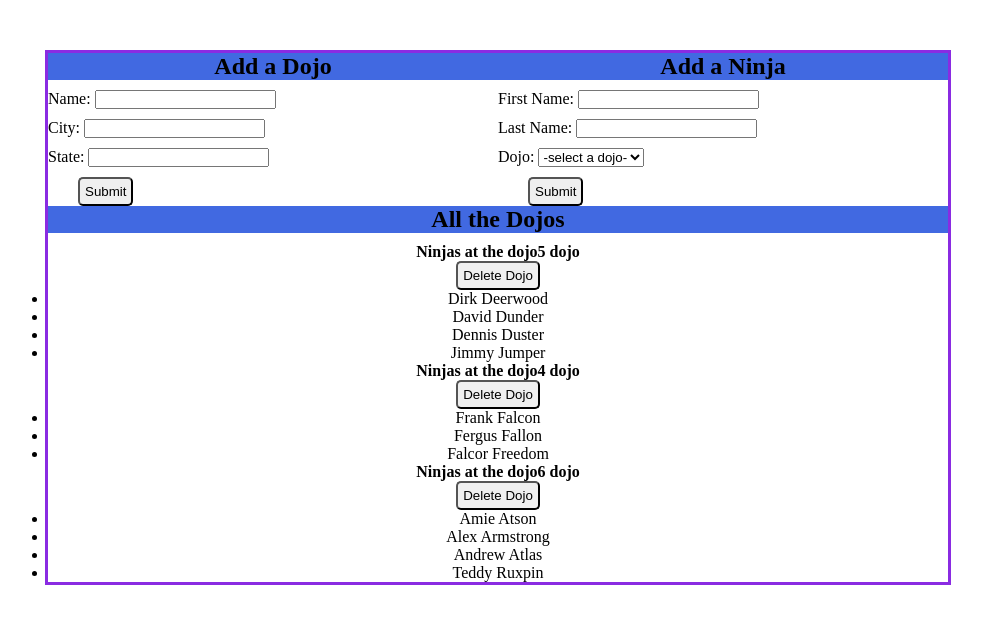
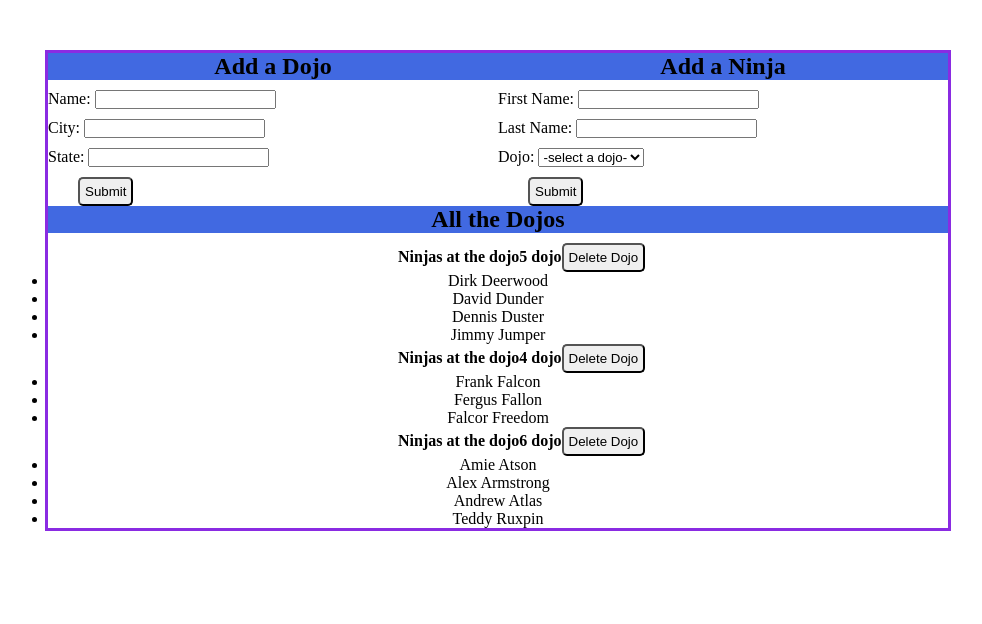
Before and after one commit to SDBranka/DojoAndNinjasWithTemplate, a Django app: page / in a window 1280 px wide. Shown: the top 624 px of the page, without its empty margins (142-1124 px from the left). Run offline with Django 3.2, Linux system fonts and the light colour scheme; data comes from the database, SQL or seed files in the repository; both versions use the stored data as it was after the commit.

Commit message:
ninja challenge styled

```diff
--- a/dojo_ninjas_app/static/css/style.css
+++ b/dojo_ninjas_app/static/css/style.css
@@ -43,4 +43,10 @@ button {
 
 #bottom p {
     font-weight: bolder;
+    margin-top: 5px;
 }
+
+.dojo_head {
+    display: flex;
+    margin-left: 350px;
+}
--- a/dojo_ninjas_app/templates/index.html
+++ b/dojo_ninjas_app/templates/index.html
@@ -47,15 +47,15 @@
             <div id="bottom">
                 <h2>All the Dojos</h2>
                 {% for dojo in all_the_dojos %}
-                    <p>Ninjas at the {{ dojo.name }} dojo
+                    <div class="dojo_head">
+                        <p>Ninjas at the {{ dojo.name }} dojo</p>
                         <form action="/delete_dojo" method="POST">
                         {% csrf_token %}
                             <input type="hidden" name="delete_dojo" value="{{ dojo.id }}">
                             <button type="submit">Delete Dojo</button>
                         </form>
-                    </p>
+                    </div>
 
-                    <!-- <button><a href="/delete_dojo">Delete Dojo</a></button> -->
                     <ul>
                         {%for ninja in dojo.ninja.all %}
                             <li>{{ninja.first_name}} {{ninja.last_name}}</li>
```
Also changed, not shown: db.sqlite3.
